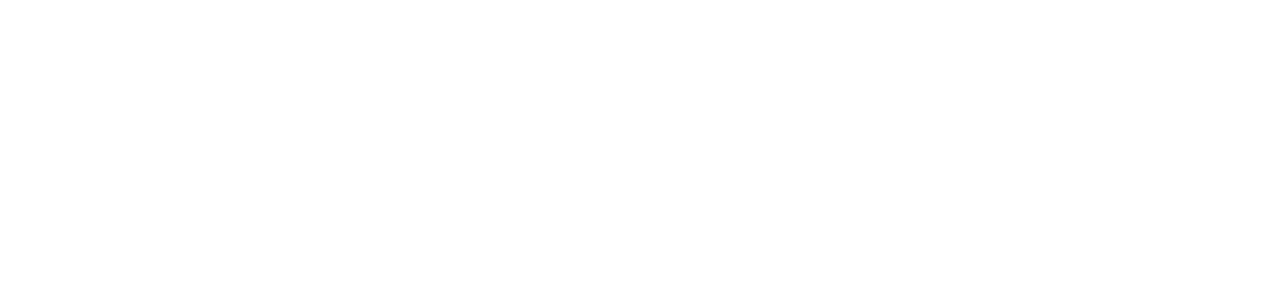
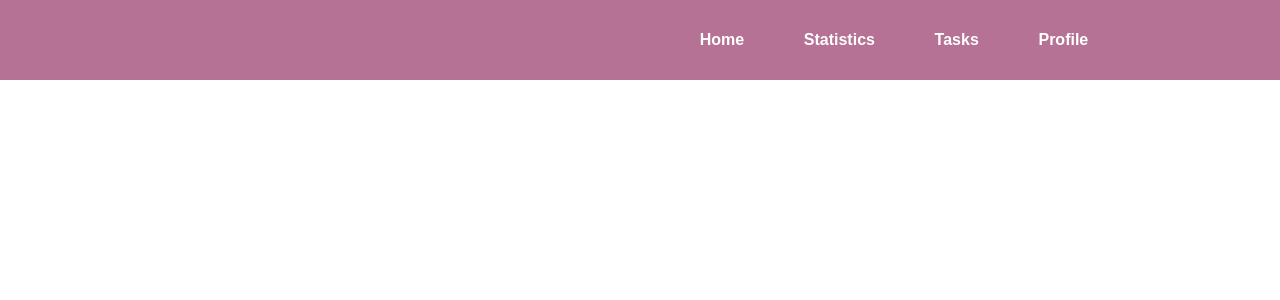
Before and after one commit to Smart-Hack-SegFault/frontend, a React (Vite) app in the folder frontend-smarthack/: page / in a window 1280 px wide. Shown: the top 300 px of the page. Built offline with nearby package versions, Linux system fonts and the light colour scheme.

Commit message:
Developed Navbar Component

```diff
--- a/frontend-smarthack/src/Components/Navbar.css
+++ b/frontend-smarthack/src/Components/Navbar.css
@@ -1,19 +1,62 @@
 .navbar {
-
+    position: fixed;
+    top: 0;
+    left: 0;
+    width: 100%;
+    height: var(--navbar-height);
+    background-color: var(--violet);
+    display: flex;
+    justify-content: center;
 }
 
 .navbar-wrapper {
-
+    padding: 5px;
+    width: 100%;
+    height: 100%;
+    display: flex;
+    justify-content: center;
+    /* background-color: aqua; */
 }
 
 .navbar-content-wrapper {
-
+    width: 80%;
+    display: flex;
+    justify-content: space-between;
+    /* background-color: red; */
 }
 
 .navbar-logo-wrapper {
-
+    width: 30%;
+    height: 100%;
+    /* background-color: antiquewhite; */
 }
 
 .navbar-links-wrapper {
+    width: 50%;
+    height: 100%;
+    /* background-color: blue; */
+    display: flex;
+    justify-content: space-evenly
+}
 
+.navbar-link-wrapper {
+    height: 100%;
+    display: flex;
+    align-items: center;
+    justify-content: center;
 }
+
+.navbar-link {
+    text-decoration: none;
+    color: var(--white);
+    font-weight: bold;
+    transition: all 300ms;
+}
+
+.navbar-link:hover {
+    opacity: 70%;
+}
+
+.navbar-link:link, .navbar-link:selected, .navbar-link:active {
+    color: var(--white);
+}
--- a/frontend-smarthack/src/Components/Navbar.jsx
+++ b/frontend-smarthack/src/Components/Navbar.jsx
@@ -1,12 +1,20 @@
 import React from 'react'
+import "./Navbar.css";
 
-const Navbar = () => {
+const Navbar = ( { links } ) => {
+
   return (
     <section className='navbar'>
         <div className="navbar-wrapper">
             <div className="navbar-content-wrapper">
-                <div className="navbar-logo-wrapepr"></div>
-                <div className="navbar-links-wrapper"></div>
+                <div className="navbar-logo-wrapper"></div>
+                <div className="navbar-links-wrapper">
+                    {links.map((link, index) => {
+                        return <div className="navbar-link-wrapper" key={index}>
+                                    <a href={link.link} className="navbar-link">{link.text}</a>
+                                </div>
+                    })}
+                </div>
             </div>
         </div>
     </section>
--- a/frontend-smarthack/src/index.css
+++ b/frontend-smarthack/src/index.css
@@ -18,4 +18,20 @@
   --white: #fff;
 
   --font: sans-serif;
+
+  --navbar-height: 80px;
 }
+
+html, body {
+  font-family: var(--font);
+  margin: 0;
+  padding: 0;
+}
+
+body {
+  margin-top: var(--navbar-height);
+}
+
+.section {
+
+}
--- a/frontend-smarthack/src/pages/Home.jsx
+++ b/frontend-smarthack/src/pages/Home.jsx
@@ -1,9 +1,19 @@
 import React from 'react';
 import Button from "../Components/Button";
+import Navbar from '../Components/Navbar';
 
 const Home = () => {
-  return (
-    <div></div>
+    const navLinks = [
+        { text: "Home", link: "home"},
+        { text: "Statistics", link: "statistics"},
+        { text: "Tasks", link: "tasks"},
+        { text: "Profile", link: "profile"},
+    ];
+
+    return (
+    <>
+        <Navbar links={navLinks}/>
+    </>
   )
 }
 
```
